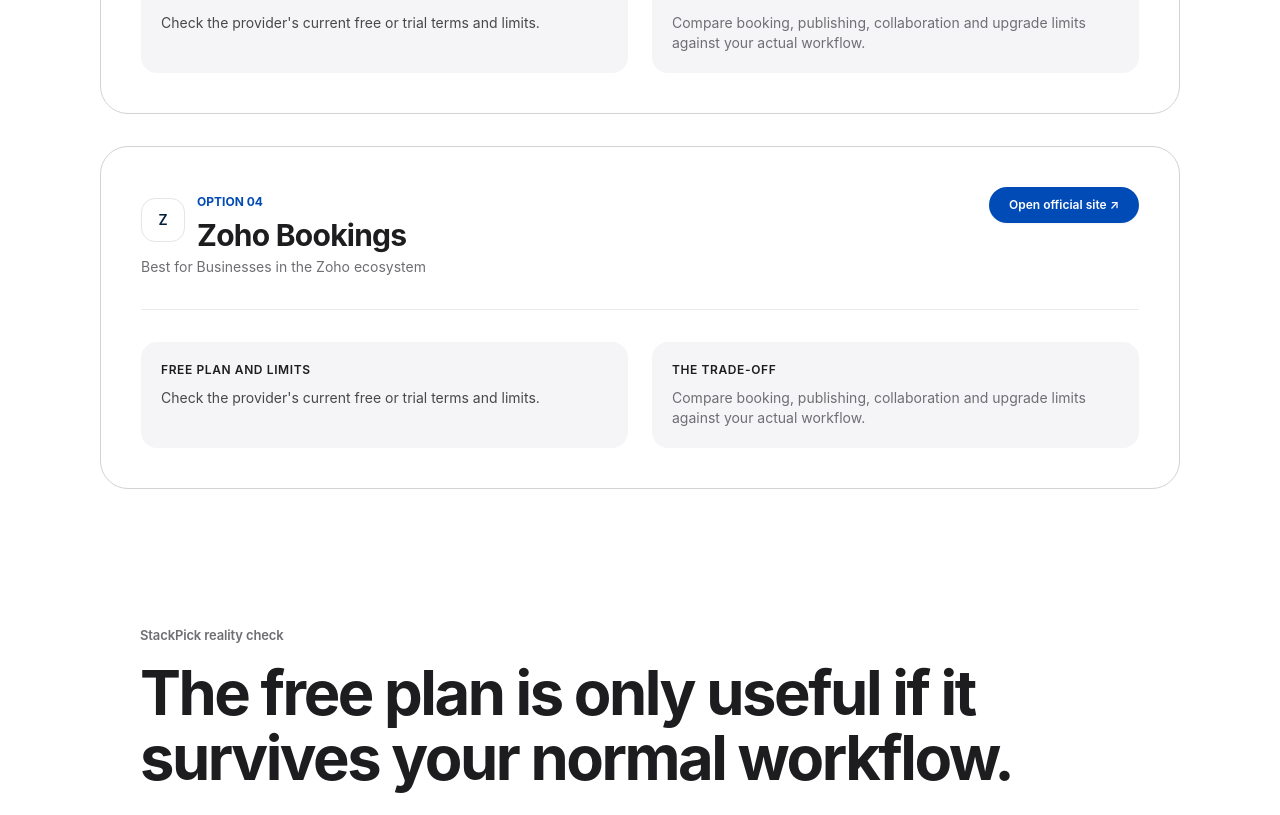
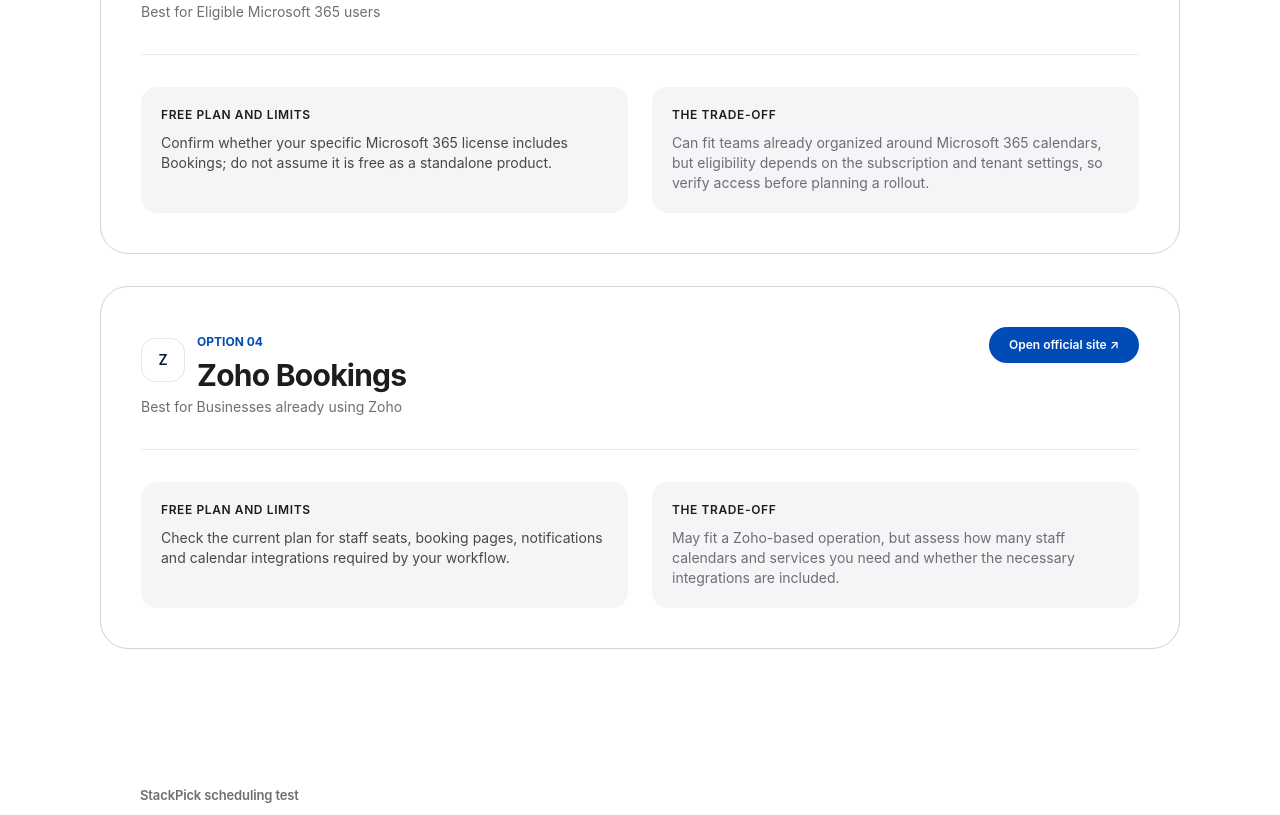
Before and after one commit to LinukaBandara/StackPick, a Next.js app: page /best/free-scheduling-software in a window 1280 px wide. Shown: the part 2680-3495 px from the top of the page. Built offline with nearby package versions, Linux system fonts and the light colour scheme; no server answers.

Commit message:
Make free scheduling guide provider guidance distinct

```diff
--- a/app/best/free-scheduling-software/page.tsx
+++ b/app/best/free-scheduling-software/page.tsx
@@ -15,22 +15,19 @@ export default function Page() {
       intro="A practical look at free scheduling tools, including booking limits, calendar connections, reminders and the restrictions that appear before you pay."
       pricingNote="Plans, limits and included features can change. Verify the provider's current pricing and terms before publishing a site or moving a live business workflow."
       tools={[
-        { name: "Calendly", bestFor: "Straightforward booking links", freeOption: "Check the provider's current free or trial terms and limits.", tradeoff: "Compare booking, publishing, collaboration and upgrade limits against your actual workflow.", url: "https://calendly.com/" },
-        { name: "Google Calendar", bestFor: "Basic scheduling around an existing calendar", freeOption: "Check the provider's current free or trial terms and limits.", tradeoff: "Compare booking, publishing, collaboration and upgrade limits against your actual workflow.", url: "https://calendar.google.com/" },
-        { name: "Microsoft Bookings", bestFor: "Eligible Microsoft 365 users", freeOption: "Check the provider's current free or trial terms and limits.", tradeoff: "Compare booking, publishing, collaboration and upgrade limits against your actual workflow.", url: "https://www.microsoft.com/microsoft-365/business/scheduling-and-booking-app" },
-        { name: "Zoho Bookings", bestFor: "Businesses in the Zoho ecosystem", freeOption: "Check the provider's current free or trial terms and limits.", tradeoff: "Compare booking, publishing, collaboration and upgrade limits against your actual workflow.", url: "https://www.zoho.com/bookings/" },
+        { name: "Calendly", bestFor: "Straightforward booking links", freeOption: "Check current limits on event types, connected calendars, reminders and branding before sharing a booking link.", tradeoff: "Useful when clients should book without a back-and-forth email thread, but team routing, multiple event types or advanced reminders may require a paid tier.", url: "https://calendly.com/" },
+        { name: "Google Calendar", bestFor: "Basic scheduling around an existing calendar", freeOption: "Check whether appointment schedules are available on your account and test the booking-page limits before relying on them.", tradeoff: "A natural starting point if your availability already lives in Google Calendar, but compare the visitor booking experience and team controls with dedicated scheduling tools.", url: "https://calendar.google.com/" },
+        { name: "Microsoft Bookings", bestFor: "Eligible Microsoft 365 users", freeOption: "Confirm whether your specific Microsoft 365 license includes Bookings; do not assume it is free as a standalone product.", tradeoff: "Can fit teams already organized around Microsoft 365 calendars, but eligibility depends on the subscription and tenant settings, so verify access before planning a rollout.", url: "https://www.microsoft.com/microsoft-365/business/scheduling-and-booking-app" },
+        { name: "Zoho Bookings", bestFor: "Businesses already using Zoho", freeOption: "Check the current plan for staff seats, booking pages, notifications and calendar integrations required by your workflow.", tradeoff: "May fit a Zoho-based operation, but assess how many staff calendars and services you need and whether the necessary integrations are included.", url: "https://www.zoho.com/bookings/" },
       ]}
-      bottomLine="Choose the smallest tool that handles the work you actually do. Before committing, test the normal workflow from setup through the first real customer or client task, then check what happens when you hit the free-plan or entry-tier limit."
+      bottomLine="For a solo freelancer, test one booking link from the client's side: choose a time, receive confirmation, reschedule, cancel and check the calendar entry. Then add your real constraints—multiple calendars, buffers, reminders, time zones and branding. Choose a free plan only if it supports the complete booking path you intend to publish."
     >
       <section className="bg-white">
         <div className="sp-container py-16 sm:py-20">
-          <p className="sp-eyebrow">StackPick reality check</p>
-          <h2 className="sp-title mt-4 max-w-4xl">The free plan is only useful if it survives your normal workflow.</h2>
+          <p className="sp-eyebrow">StackPick scheduling test</p>
+          <h2 className="sp-title mt-4 max-w-4xl">Test the complete booking journey before sharing the link.</h2>
           <p className="mt-5 max-w-3xl text-base leading-7 text-[#6e6e73]">
-            Test the job you would repeat every week: create the project, add the people or
-            content you need, complete the normal task, and try the export or handoff step.
-            Then identify the first restriction that would force an upgrade. That is more useful
-            than comparing feature counts in isolation.
+            Create a test appointment with your actual meeting length, buffer and availability rules. Book it from a visitor's perspective, then reschedule and cancel it. Check the confirmation, calendar entry, time zone and reminder behavior, and identify the first feature or usage limit that would force an upgrade.
           </p>
         </div>
       </section>
```
